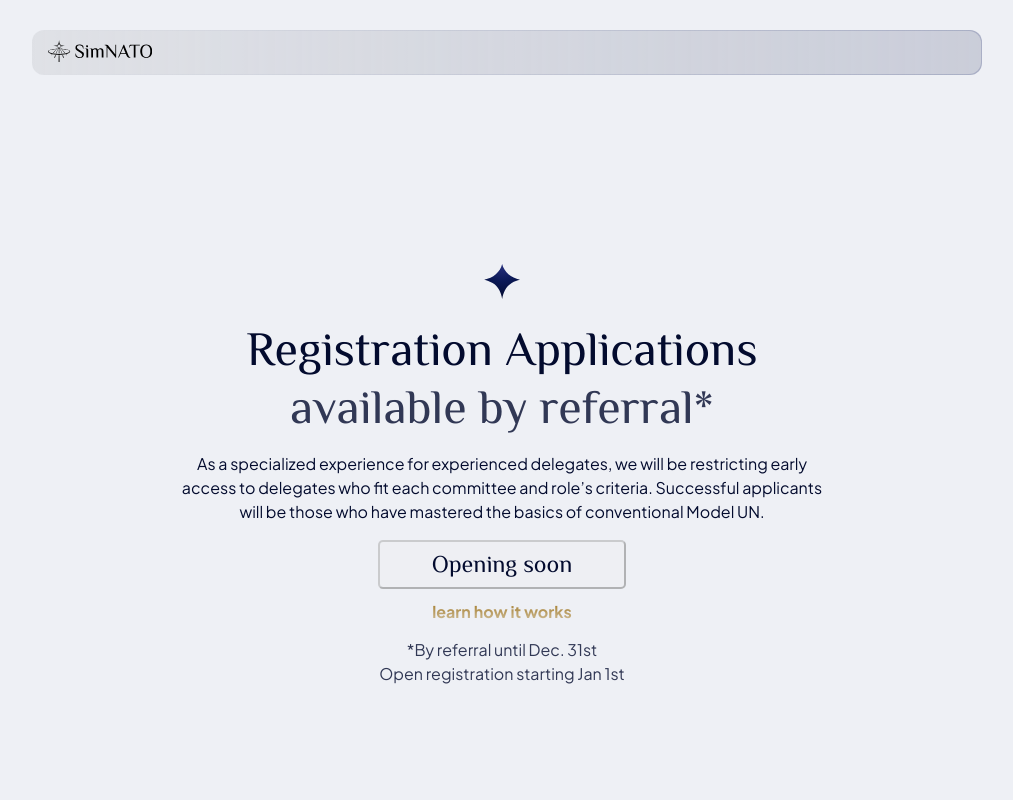
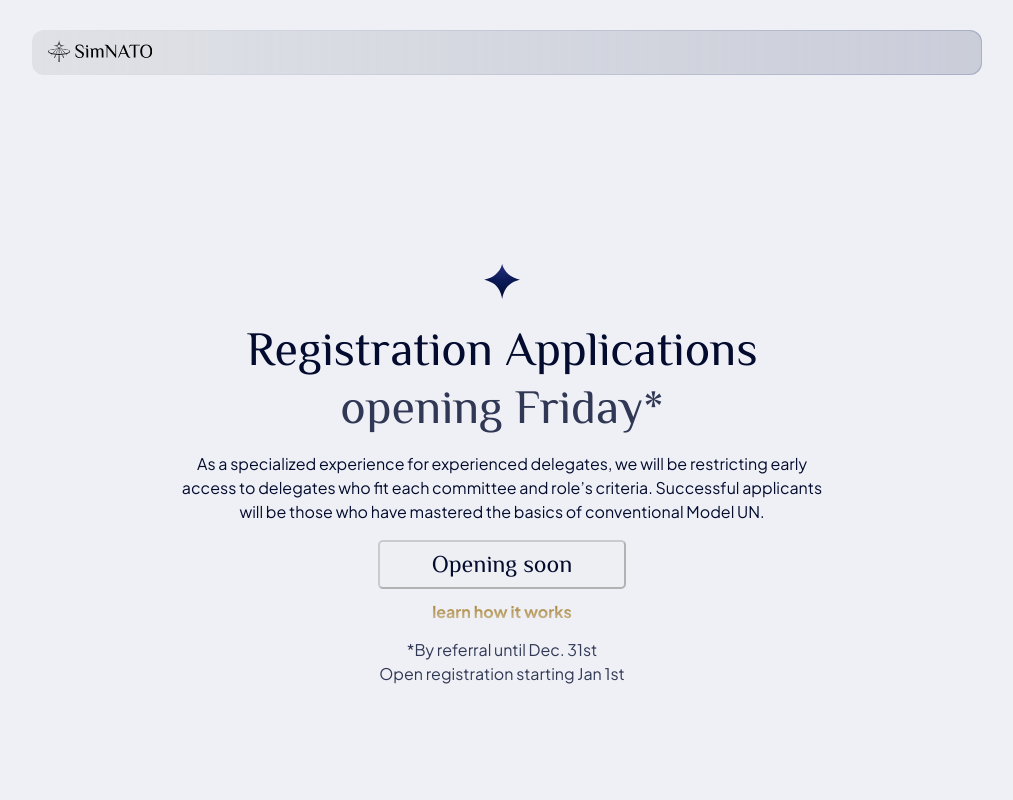
Before and after one commit to oklex/simnato-site, a Next.js app: page /registration in a window 1280 px wide. Shown: the top 800 px of the page, without its empty margins (138-1151 px from the left). Built offline with nearby package versions, Linux system fonts and the light colour scheme; some icons are missing.

Commit message:
added automatic registration info label

```diff
--- a/src/pages/registration.tsx
+++ b/src/pages/registration.tsx
@@ -1,4 +1,5 @@
-import React, { ReactElement, useState } from 'react';
+import React, { ReactElement, useMemo, useState } from 'react';
+import dayjs from 'dayjs';
 import styled from 'styled-components';
 import { useRouter } from 'next/router';
 
@@ -26,6 +27,19 @@ export const RegistrationPage = (): ReactElement => {
 	const { width, height, isMobile } = useScreenSize();
 	const { query } = useRouter();
 	const [showInfoModal, setShowInfoModal] = useState(false);
+	const registrationPeriodLabel = useMemo<
+		'opening Friday' | 'available by referral' | 'open now' | 'closing soon'
+	>(() => {
+		const referralPhaseDate = '2024-12-06';
+		const openPhaseDate = '2025-01-01';
+		const closeDate = '2025-03-01';
+		const now = dayjs();
+		if (now.isBefore(referralPhaseDate)) return 'opening Friday';
+		if (now.isBefore(openPhaseDate)) return 'available by referral';
+		if (now.isAfter(openPhaseDate) && now.isBefore(closeDate))
+			return 'open now';
+		return 'closing soon';
+	}, []);
 
 	const accordionKey = query['ackey']
 		? query['ackey'].toLocaleString().toLocaleLowerCase()
@@ -45,7 +59,7 @@ export const RegistrationPage = (): ReactElement => {
 						</Header>
 
 						<Header center level={1} mode="dark">
-							<StyledText subtle>available by referral*</StyledText>
+							<StyledText subtle>{registrationPeriodLabel}*</StyledText>
 						</Header>
 						<Spacer />
 						<Text mode="dark" align="center">
```
